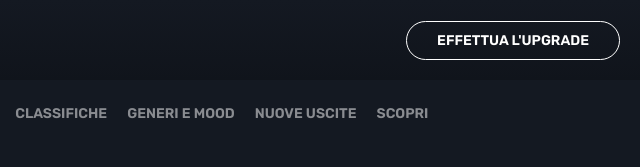
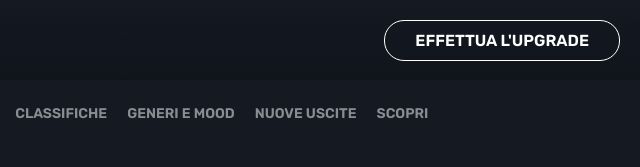
Before and after one commit to giuseppedagostino/html-css-spotifyweb, a plain HTML site: page index.html in a window 1280 px wide. In both pictures the pointer is over the input "effettua l'upgrade". Shown: the top 167 px of the page, 640-1280 px from the left. Drawn offline with Linux system fonts and the light colour scheme.

Commit message:
Aggiunta Hover pulsante Main_Header

```diff
--- a/css/style.css
+++ b/css/style.css
@@ -255,7 +255,8 @@ h2 {
   border: 1px solid white;
 }
 #main_content_header input:hover {
-  /* se aumento la font size il pulsante si ingrandisce e si sposta solo da destra */
+  font-size: 16px;
+  cursor: pointer;
 }
 /* dispositivi xs */
 @media screen and (max-width: 768px) {
```
